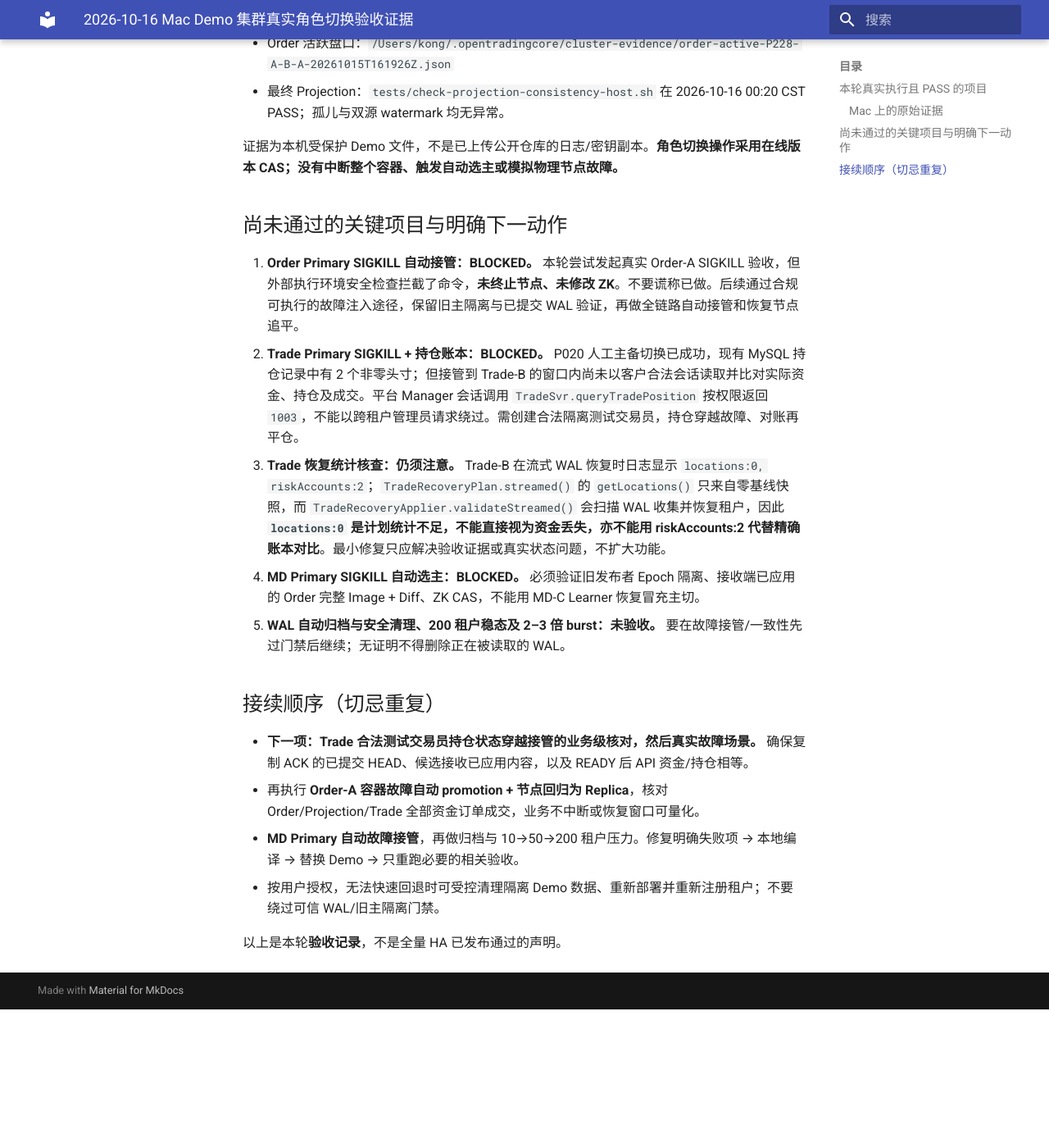
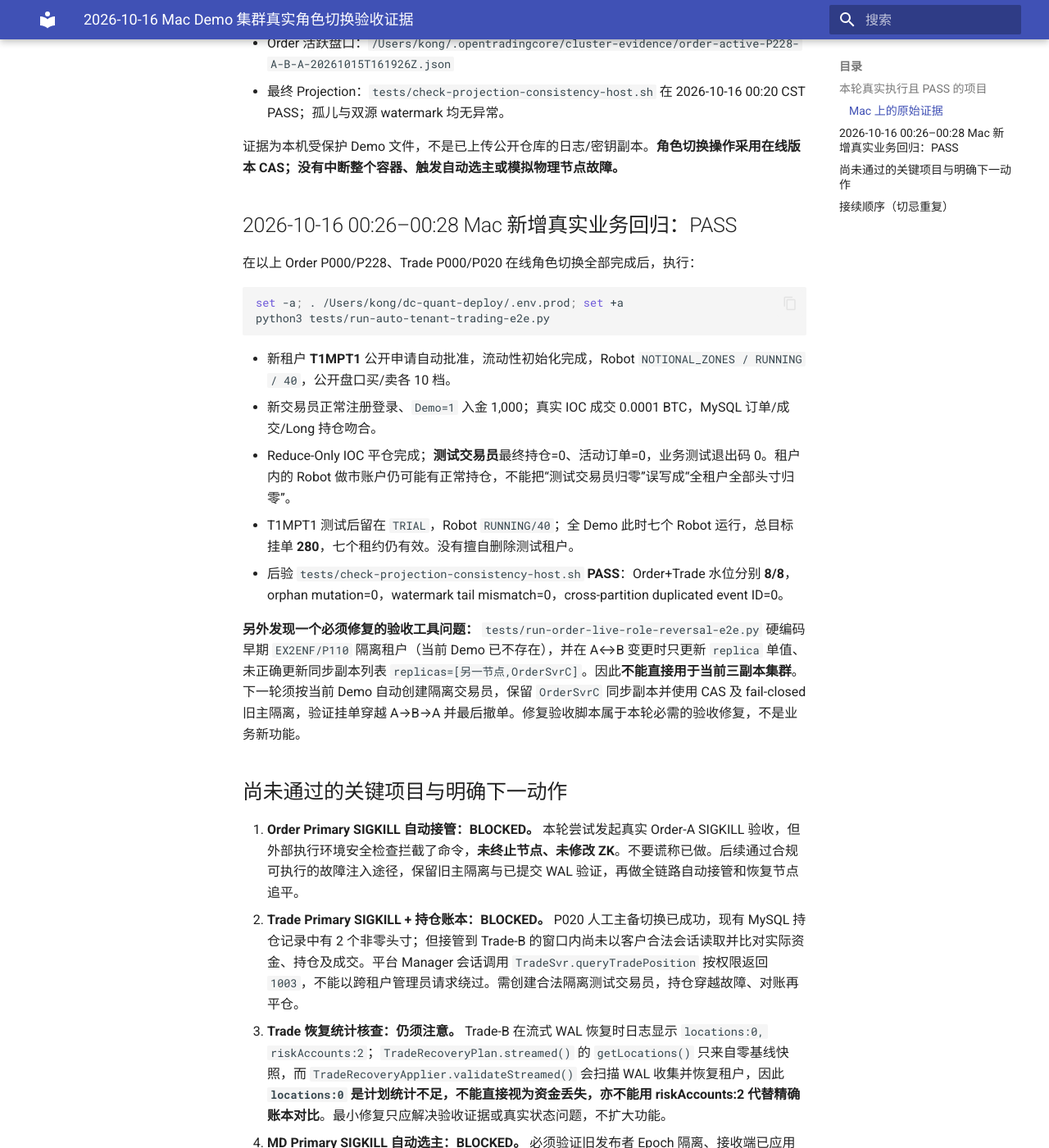
Before and after one commit to bliplink/dc-quant-deploy, an MkDocs documentation site: the page built from docs/CLUSTER_HA_REAL_ROLLOUT_EVIDENCE_20261016.zh-CN.md, in a window 1280 px wide and 1400 px high, scrolled down 1335 px. Shown: the whole window at 82% size. Built offline with MkDocs 1.6.1 and Material for MkDocs 9.7.7, drawn with Linux system fonts in a browser that asks for light colours; before the commit the page ends 2566 px from its top, so only the background shows below that.

Commit message:
docs(ha): record post-switch trading smoke and stale triple-replica harness [skip ci]

````diff
--- a/docs/CLUSTER_HA_REAL_ROLLOUT_EVIDENCE_20261016.zh-CN.md
+++ b/docs/CLUSTER_HA_REAL_ROLLOUT_EVIDENCE_20261016.zh-CN.md
@@ -24,6 +24,23 @@
 
 证据为本机受保护 Demo 文件，不是已上传公开仓库的日志/密钥副本。**角色切换操作采用在线版本 CAS；没有中断整个容器、触发自动选主或模拟物理节点故障。**
 
+## 2026-10-16 00:26–00:28 Mac 新增真实业务回归：PASS
+
+在以上 Order P000/P228、Trade P000/P020 在线角色切换全部完成后，执行：
+
+```bash
+set -a; . /Users/kong/dc-quant-deploy/.env.prod; set +a
+python3 tests/run-auto-tenant-trading-e2e.py
+```
+
+- 新租户 **T1MPT1** 公开申请自动批准，流动性初始化完成，Robot `NOTIONAL_ZONES / RUNNING / 40`，公开盘口买/卖各 10 档。
+- 新交易员正常注册登录、`Demo=1` 入金 1,000；真实 IOC 成交 0.0001 BTC，MySQL 订单/成交/Long 持仓吻合。
+- Reduce-Only IOC 平仓完成；**测试交易员**最终持仓=0、活动订单=0，业务测试退出码 0。租户内的 Robot 做市账户仍可能有正常持仓，不能把“测试交易员归零”误写成“全租户全部头寸归零”。
+- T1MPT1 测试后留在 `TRIAL`，Robot `RUNNING/40`；全 Demo 此时七个 Robot 运行，总目标挂单 **280**，七个租约仍有效。没有擅自删除测试租户。
+- 后验 `tests/check-projection-consistency-host.sh` **PASS**：Order+Trade 水位分别 **8/8**，orphan mutation=0，watermark tail mismatch=0，cross-partition duplicated event ID=0。
+
+**另外发现一个必须修复的验收工具问题：** `tests/run-order-live-role-reversal-e2e.py` 硬编码早期 `EX2ENF/P110` 隔离租户（当前 Demo 已不存在），并在 A↔B 变更时只更新 `replica` 单值、未正确更新同步副本列表 `replicas=[另一节点,OrderSvrC]`。因此**不能直接用于当前三副本集群**。下一轮须按当前 Demo 自动创建隔离交易员，保留 `OrderSvrC` 同步副本并使用 CAS 及 fail-closed 旧主隔离，验证挂单穿越 A→B→A 并最后撤单。修复验收脚本属于本轮必需的验收修复，不是业务新功能。
+
 ## 尚未通过的关键项目与明确下一动作
 
 1. **Order Primary SIGKILL 自动接管：BLOCKED。** 本轮尝试发起真实 Order-A SIGKILL 验收，但外部执行环境安全检查拦截了命令，**未终止节点、未修改 ZK**。不要谎称已做。后续通过合规可执行的故障注入途径，保留旧主隔离与已提交 WAL 验证，再做全链路自动接管和恢复节点追平。
````
